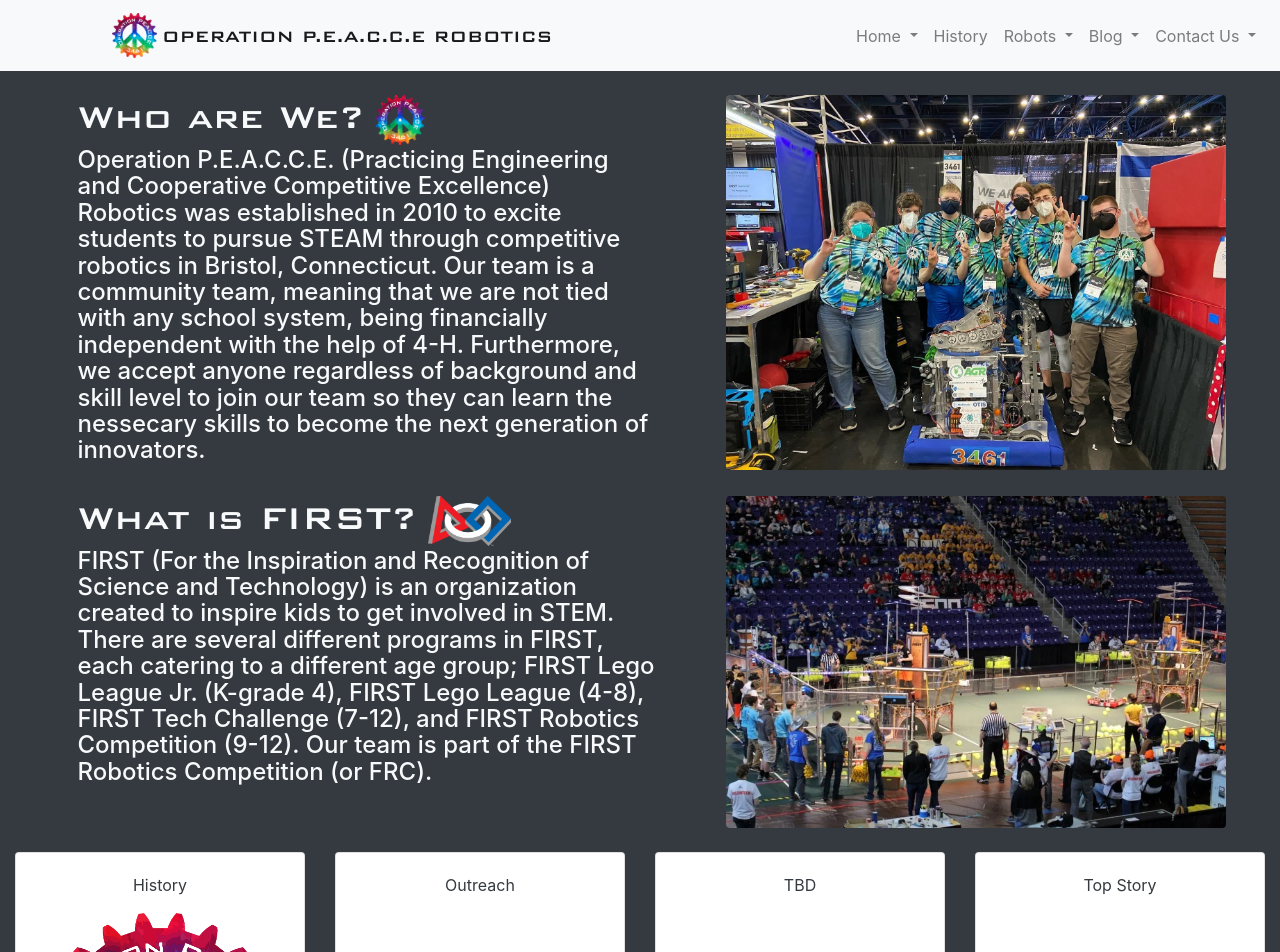
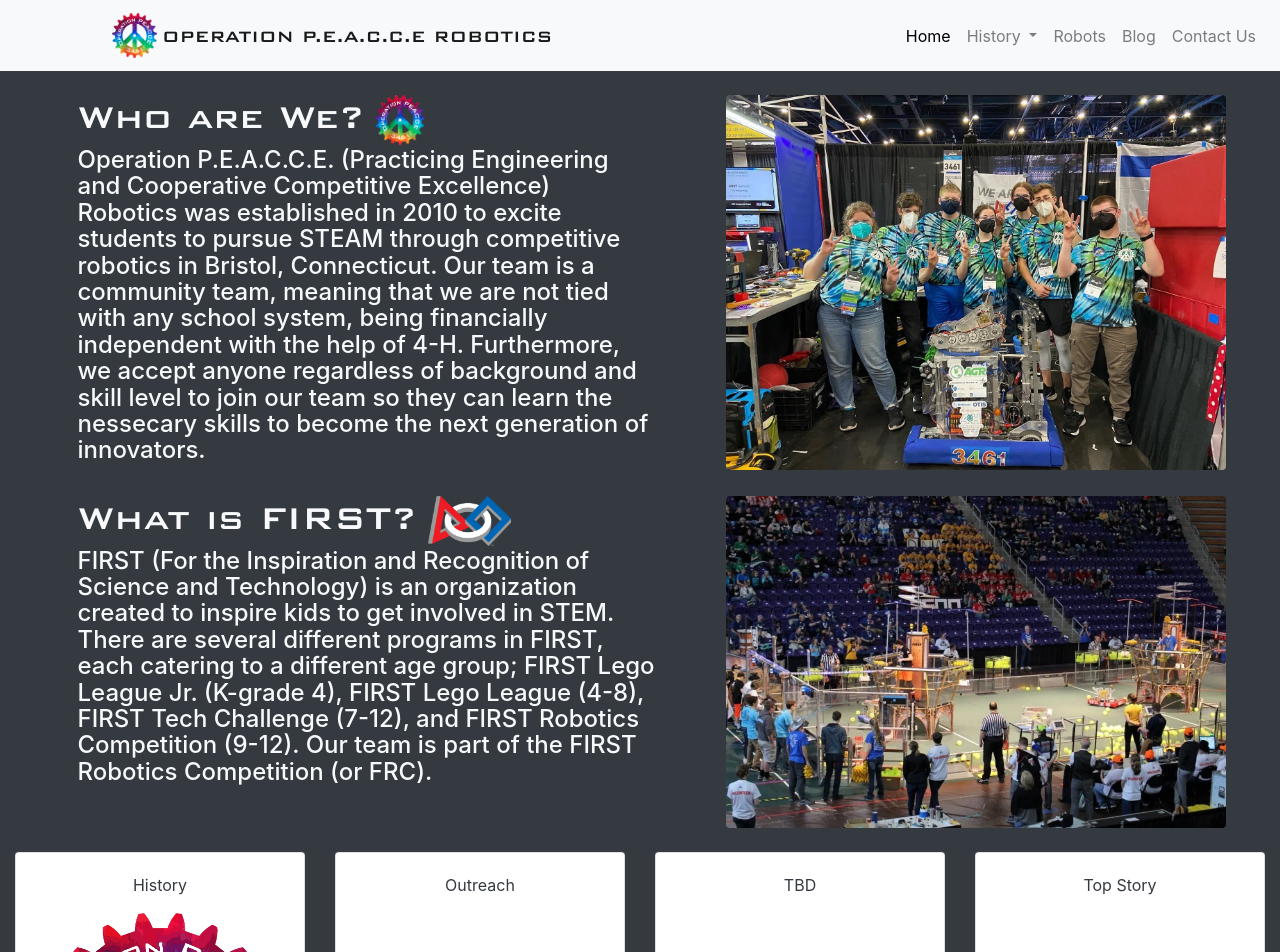
Before and after one commit to Operation-P-E-A-C-C-E-Robotics/Operation-P-E-A-C-C-E-Robotics.github.io, a Jekyll site: the page built from index.html, in a window 1280 px wide. Shown: the top 952 px of the page. Built offline with Jekyll 4.4.1, drawn with Linux system fonts in a browser that asks for light colours; nearby versions of some CDN libraries.

Commit message:
bool started working but was inverted

```diff
--- a/_includes/navigation.html
+++ b/_includes/navigation.html
@@ -14,7 +14,7 @@
     <div class="collapse navbar-collapse justify-content-end" id="collapsibleNavbar">
         <ul class="navbar-nav nav">
         {% for item in site.data.navigation %}
-          {% if item.drop and item.drop != "false" %}
+          {% if item.drop and item.drop == "false" %}
             <li class="nav-item text-lg-center ">
               <a class="nav-item text-lg-center nav-link" href="{{ item.link }}" {% if page.url == item.link %}style="color: black;"{% endif %}>
               {{ item.name }}
```
